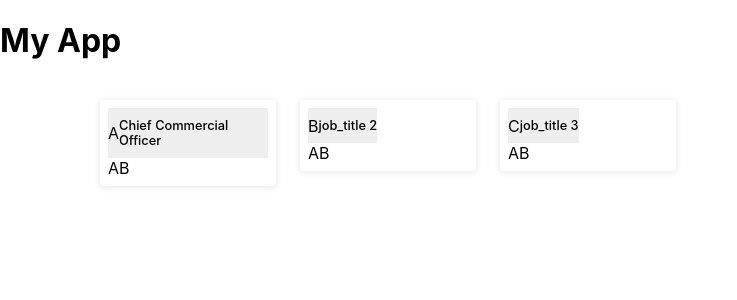
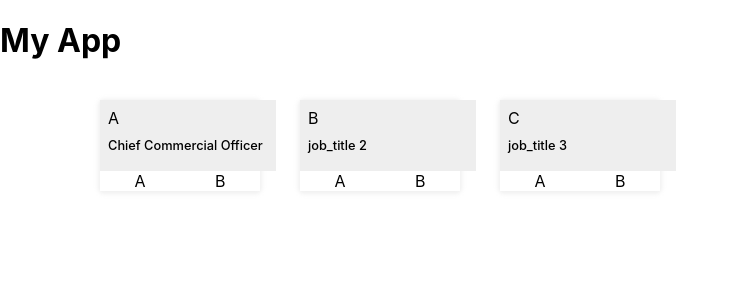
Before and after one commit to MarcMouries/graphjs-react, a React (Create React App) app: page / in a window 1280 px wide. Shown: the top 300 px of the page, without its empty margins (0-737 px from the left). Built offline with nearby package versions, Linux system fonts and the light colour scheme.

Commit message:
+ position-data style

```diff
--- a/src/App.js
+++ b/src/App.js
@@ -12,7 +12,7 @@ const templateHtml = (nodeData) =>
       <div class="job-title">${nodeData.data.job_title}</div>
     </div>
 		<div class="position-data">
-    <span>A</span><span>B</span>
+    <div>A</div><div>B</div>
     </div>
   </div>
 `;
--- a/src/index.css
+++ b/src/index.css
@@ -24,7 +24,6 @@ code {
   background: #ffffff;
   border-radius: 4px;
   box-shadow: 0 1px 4px 2px hsla(0, 0%, 80%, 0.3);
-  padding: 8px;
 }
 
 .position-card:hover {
@@ -41,14 +40,20 @@ code {
 }
 
 .position-info {
+  align-items: flex-start;
+  background-color: #eee;
   display: flex;
-  align-items: center;
-  flex-direction: row;
-  background-color: #eee;
+  flex-direction: column;
+  padding: 8px;
+  width: 100%;
 }
 .position-data {
     background-color: white;
     display: flex;
     flex-direction: row;
-    justify-content: space-evenly;
-  }
+    align-content: center;
+    flex-wrap: wrap;
+    align-items: center;
+    justify-content: space-around;
+    width: 100%;
+}
```
